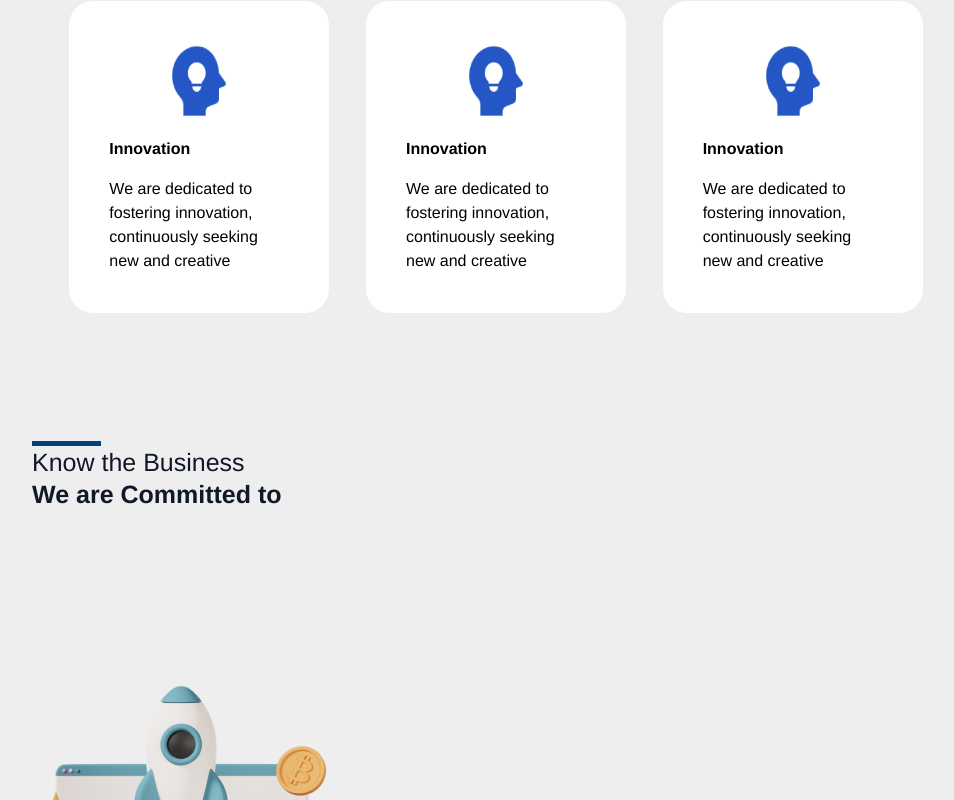
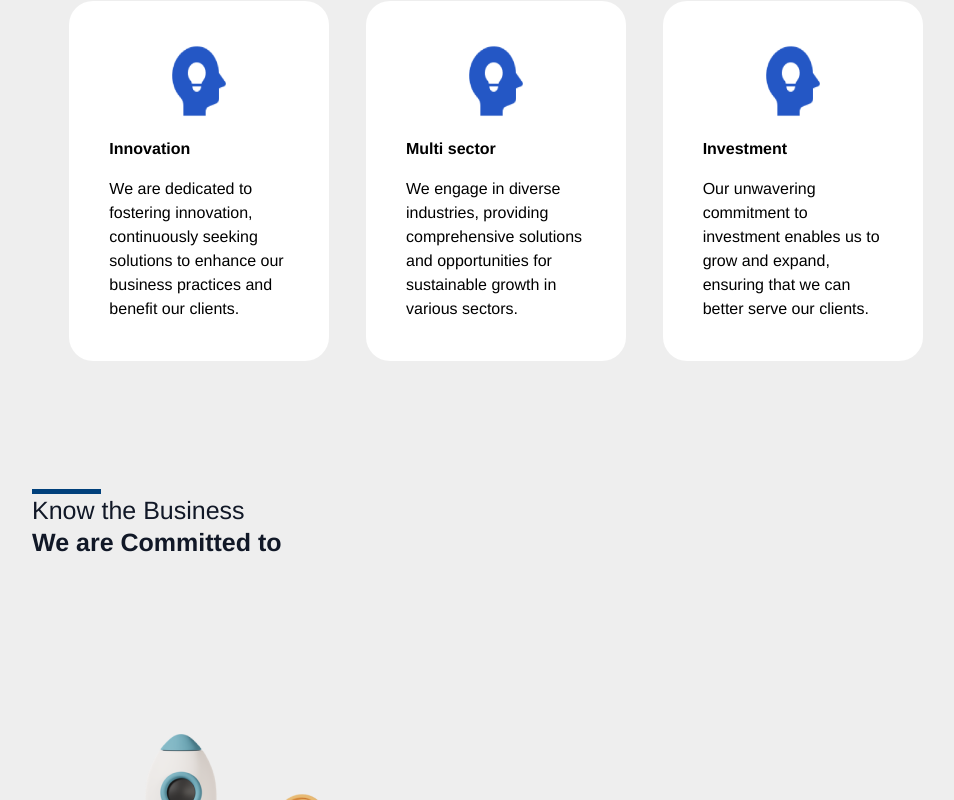
Before and after one commit to Upsurge-Tech/innovest, a React (Create React App) app: page / in a window 1280 px wide. Shown: the part 1140-1940 px from the top of the page, without its empty margins (144-1098 px from the left). Built offline with nearby package versions, Linux system fonts and the light colour scheme.

Commit message:
populate data

```diff
--- a/src/components/About/About.js
+++ b/src/components/About/About.js
@@ -13,19 +13,19 @@ import deco from "../../assets/images/vision-and-mission/deco-line.svg";
    const doc1 = {
      title: "Innovation",
      paragraph:
-       "We are dedicated to fostering innovation, continuously seeking new and creative ",
+       " We are dedicated to fostering innovation, continuously seeking solutions to enhance our business practices and benefit our clients.",
      image: Innovation,
    };
    const doc2 = {
-     title: "Innovation",
+     title: "Multi sector",
      paragraph:
-       "We are dedicated to fostering innovation, continuously seeking new and creative ",
+       "We engage in diverse industries, providing comprehensive solutions and opportunities for sustainable growth in various sectors.",
      image: Innovation,
    };
    const doc3 = {
-     title: "Innovation",
+     title: "Investment",
      paragraph:
-       "We are dedicated to fostering innovation, continuously seeking new and creative ",
+       "Our unwavering commitment to investment enables us to grow and expand, ensuring that we can better serve our clients.",
      image: Innovation,
    }
 
```
